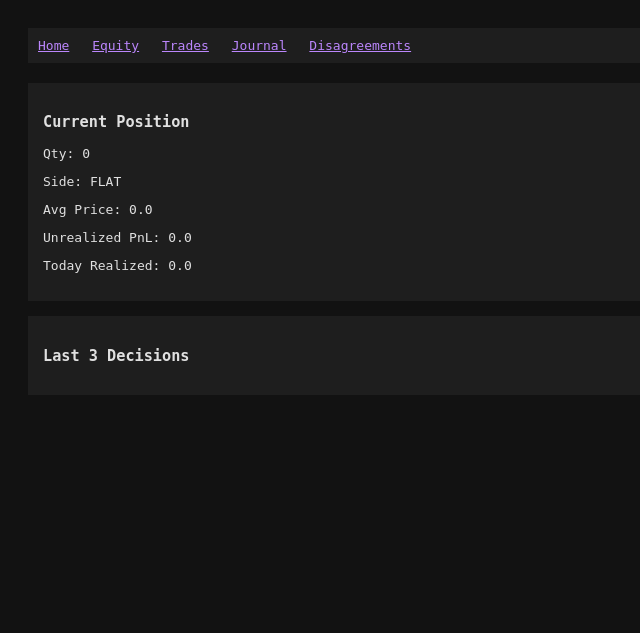
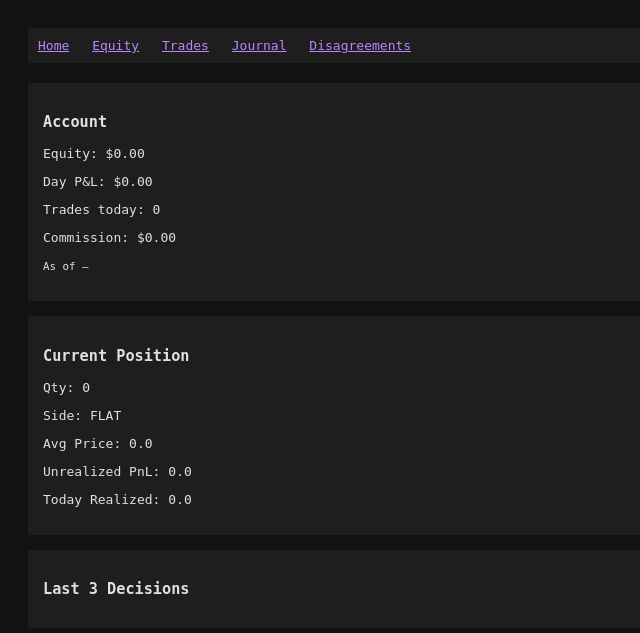
Before and after one commit to Hydr0neFN/DOWTrade, a FastAPI app: page / in a window 1280 px wide. Shown: the top 633 px of the page, without its empty margins (0-640 px from the left). Run offline with FastAPI, Linux system fonts and the light colour scheme; data that the repository does not hold is empty.

Commit message:
feat(dashboard): add Account card to home (equity / day P&L / trades / commission)
Position widget intentionally stays at 0/FLAT when no trade is open;
account-level numbers (paper equity, day P&L, trade count, commission)
now have their own card sourced from the latest equity row. No extra
DB query, no broker round-trip — reuses the SELECT already in place.

7 dashboard tests still pass.

```diff
--- a/src/dashboard/app.py
+++ b/src/dashboard/app.py
@@ -28,6 +28,14 @@ async def index(request: Request):
     eq = db._conn.execute("SELECT * FROM equity ORDER BY date DESC LIMIT 1").fetchone()
     today_realized = eq["realized_pnl"] if eq else 0.0
     unrealized = eq["unrealized_pnl"] if eq else 0.0
+    account = {
+        "equity":       round(eq["end_equity"], 2)   if eq else 0.0,
+        "start_equity": round(eq["start_equity"], 2) if eq else 0.0,
+        "day_pnl":      round((eq["realized_pnl"] or 0.0) + (eq["unrealized_pnl"] or 0.0), 2) if eq else 0.0,
+        "commission":   round(eq["commission"], 2)   if eq else 0.0,
+        "trades":       int(eq["trade_count"])       if eq else 0,
+        "as_of":        eq["date"]                   if eq else "—",
+    }
 
     pos_cur = db._conn.execute('''
         SELECT sum(CASE WHEN o.side = 'BUY' THEN f.qty ELSE -f.qty END) as qty,
@@ -67,7 +75,7 @@ async def index(request: Request):
     decisions_list = list(d_map.values())[:3]
     db.close()
 
-    return templates.TemplateResponse(request=request, name="index.html", context={"request": request, "position": position, "today_realized": today_realized, "decisions": decisions_list})
+    return templates.TemplateResponse(request=request, name="index.html", context={"request": request, "position": position, "today_realized": today_realized, "decisions": decisions_list, "account": account})
 
 @app.get("/equity", response_class=HTMLResponse)
 async def equity(request: Request):
@@ -103,6 +111,14 @@ async def api_refresh():
     eq = db._conn.execute("SELECT * FROM equity ORDER BY date DESC LIMIT 1").fetchone()
     today_realized = eq["realized_pnl"] if eq else 0.0
     unrealized = eq["unrealized_pnl"] if eq else 0.0
+    account = {
+        "equity":       round(eq["end_equity"], 2)   if eq else 0.0,
+        "start_equity": round(eq["start_equity"], 2) if eq else 0.0,
+        "day_pnl":      round((eq["realized_pnl"] or 0.0) + (eq["unrealized_pnl"] or 0.0), 2) if eq else 0.0,
+        "commission":   round(eq["commission"], 2)   if eq else 0.0,
+        "trades":       int(eq["trade_count"])       if eq else 0,
+        "as_of":        eq["date"]                   if eq else "—",
+    }
 
     pos_cur = db._conn.execute('''
         SELECT sum(CASE WHEN o.side = 'BUY' THEN f.qty ELSE -f.qty END) as qty,
--- a/src/dashboard/templates/index.html
+++ b/src/dashboard/templates/index.html
@@ -1,5 +1,13 @@
 {% extends "base.html" %}
 {% block content %}
+<div class="card">
+    <h3>Account</h3>
+    <p id="acct-equity">Equity: ${{ "{:,.2f}".format(account.equity) }}</p>
+    <p id="acct-day-pnl">Day P&amp;L: ${{ "{:,.2f}".format(account.day_pnl) }}</p>
+    <p id="acct-trades">Trades today: {{ account.trades }}</p>
+    <p id="acct-commission">Commission: ${{ "{:,.2f}".format(account.commission) }}</p>
+    <p id="acct-asof"><small>As of {{ account.as_of }}</small></p>
+</div>
 <div class="card">
     <h3>Current Position</h3>
     <p id="pos-qty">Qty: {{ position.qty }}</p>
```
